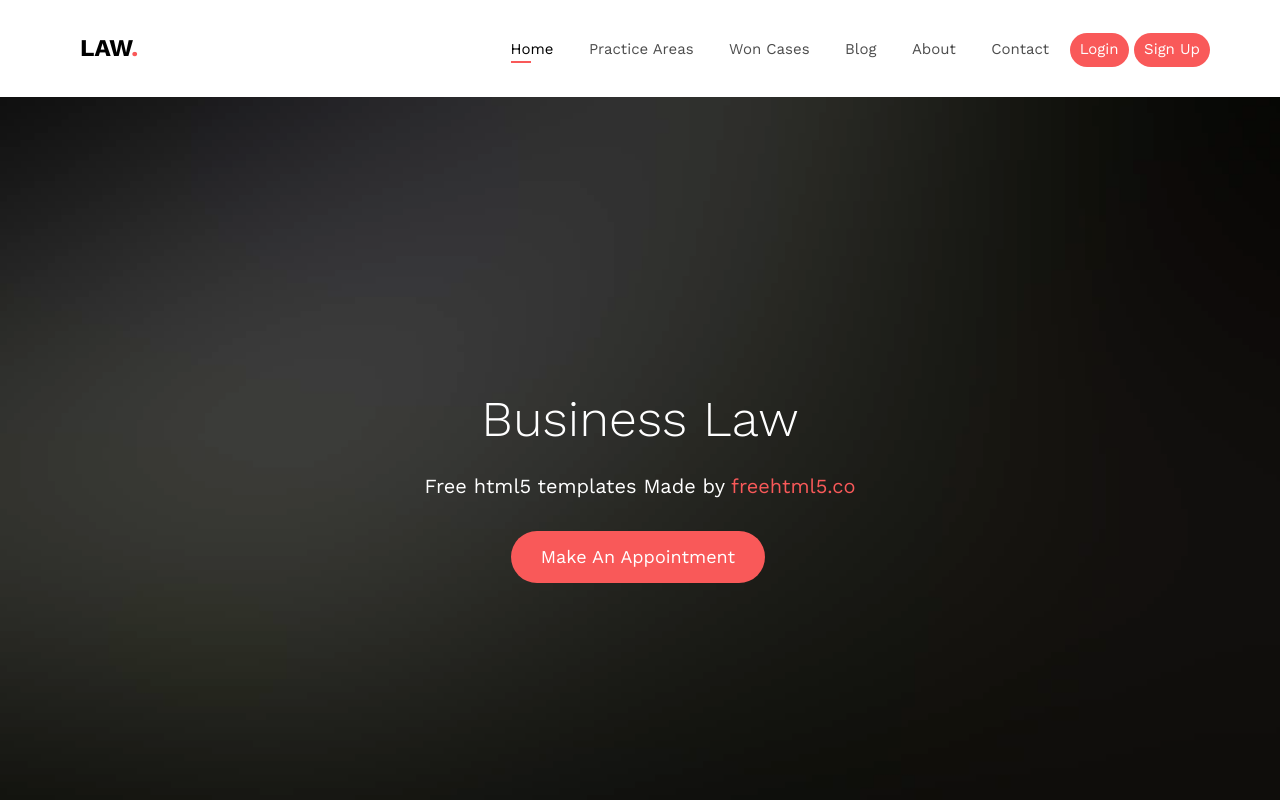
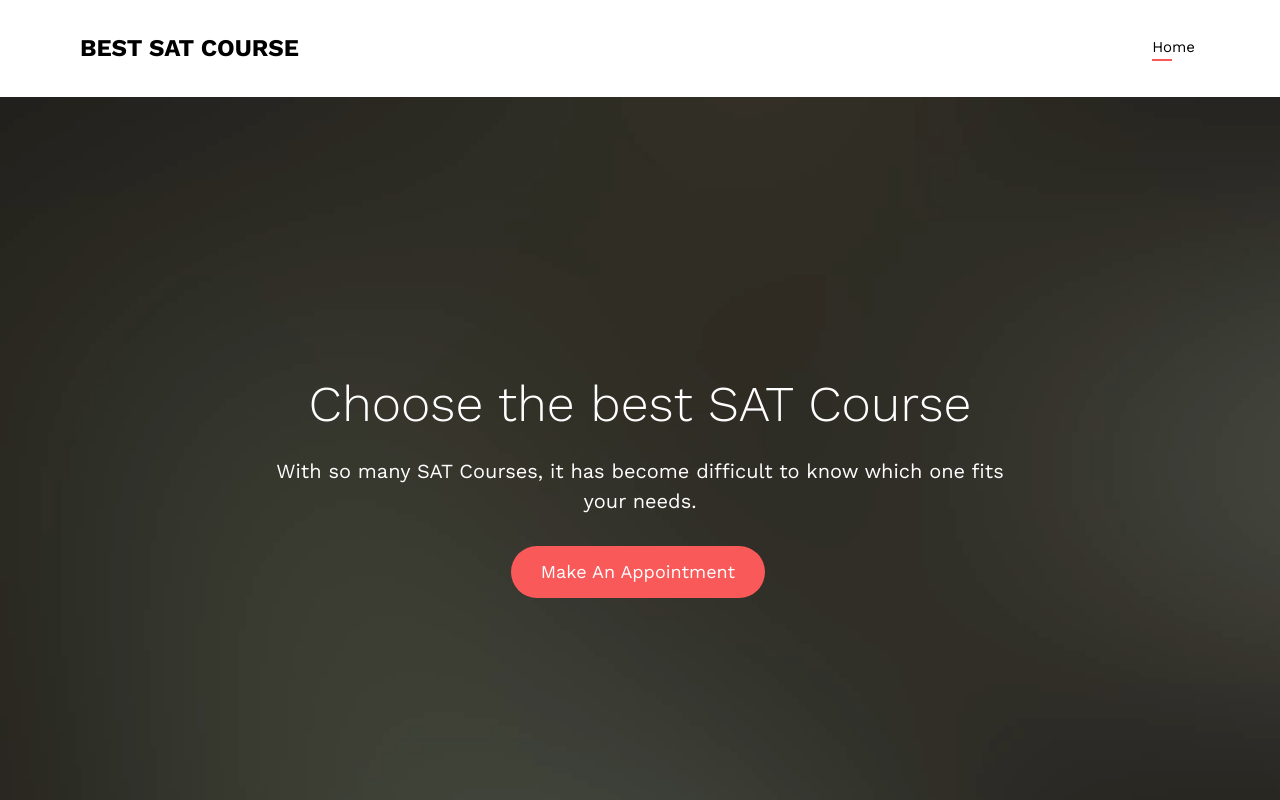
Before and after one commit to vpblin/best-sat-course, a plain HTML site: page index.html in a window 1280 px wide. Shown: the top 800 px of the page. Drawn offline with nearby package versions, Linux system fonts and the light colour scheme; files whose address does not match are found by name.

Commit message:
index.html updated

```diff
--- a/index.html
+++ b/index.html
@@ -58,27 +58,27 @@
 		<div class="top-menu">
 			<div class="container">
 				<div class="row">
-					<div class="col-xs-2">
-						<div id="fh5co-logo"><a href="index.html">Law<span>.</span></a></div>
+					<div class="col-xs-3">
+						<div id="fh5co-logo"><a href="index.html">BEST SAT COURSE</a></div>
 					</div>
-					<div class="col-xs-10 text-right menu-1">
+					<div class="col-xs-9 text-right menu-1">
 						<ul>
 							<li class="active"><a href="index.html">Home</a></li>
-							<li><a href="practice.html">Practice Areas</a></li>
-							<li><a href="won.html">Won Cases</a></li>
-							<li class="has-dropdown">
-								<a href="blog.html">Blog</a>
-								<ul class="dropdown">
-									<li><a href="#">Web Design</a></li>
-									<li><a href="#">eCommerce</a></li>
-									<li><a href="#">Branding</a></li>
-									<li><a href="#">API</a></li>
-								</ul>
-							</li>
-							<li><a href="about.html">About</a></li>
-							<li><a href="contact.html">Contact</a></li>
-							<li class="btn-cta"><a href="#"><span>Login</span></a></li>
-							<li class="btn-cta"><a href="#"><span>Sign Up</span></a></li>
+							<!--<li><a href="practice.html">Practice Areas</a></li>-->
+							<!--<li><a href="won.html">Won Cases</a></li>-->
+							<!--<li class="has-dropdown">-->
+							<!--	<a href="blog.html">Blog</a>-->
+							<!--	<ul class="dropdown">-->
+							<!--		<li><a href="#">Web Design</a></li>-->
+							<!--		<li><a href="#">eCommerce</a></li>-->
+							<!--		<li><a href="#">Branding</a></li>-->
+							<!--		<li><a href="#">API</a></li>-->
+							<!--	</ul>-->
+							<!--</li>-->
+							<!--<li><a href="about.html">About</a></li>-->
+							<!--<li><a href="contact.html">Contact</a></li>-->
+							<!--<li class="btn-cta"><a href="#"><span>Login</span></a></li>-->
+							<!--<li class="btn-cta"><a href="#"><span>Sign Up</span></a></li>-->
 						</ul>
 					</div>
 				</div>
@@ -96,42 +96,42 @@
 		   			<div class="row">
 			   			<div class="col-md-8 col-md-offset-2 text-center js-fullheight slider-text">
 			   				<div class="slider-text-inner">
-			   					<h1>Expert Legal Solutions</h1>
-									<h2>Free html5 templates Made by <a href="http://freehtml5.co/" target="_blank">freehtml5.co</a></h2>
+			   					<h1>Choose the best SAT Course</h1>
+									<h2>With so many SAT Courses, it has become difficult to know which one fits your needs. </h2>
 									<p><a class="btn btn-primary btn-lg" href="#">Make An Appointment</a></p>
 			   				</div>
 			   			</div>
 			   		</div>
 		   		</div>
 		   	</li>
-		   	<li style="background-image: url(images/img_bg_2.jpg);">
-		   		<div class="overlay-gradient"></div>
-		   		<div class="container">
-		   			<div class="row">
-			   			<div class="col-md-8 col-md-offset-2 text-center js-fullheight slider-text">
-			   				<div class="slider-text-inner">
-			   					<h1>Business Law</h1>
-									<h2>Free html5 templates Made by <a href="http://freehtml5.co/" target="_blank">freehtml5.co</a></h2>
-									<p><a class="btn btn-primary btn-lg btn-learn" href="#">Make An Appointment</a></p>
-			   				</div>
-			   			</div>
-			   		</div>
-		   		</div>
-		   	</li>
-		   	<li style="background-image: url(images/img_bg_3.jpg);">
-		   		<div class="overlay-gradient"></div>
-		   		<div class="container">
-		   			<div class="row">
-			   			<div class="col-md-8 col-md-offset-2 text-center js-fullheight slider-text">
-			   				<div class="slider-text-inner">
-			   					<h1>Defend Your Constitutional Right with Legal Help</h1>
-									<h2>Free html5 templates Made by <a href="http://freehtml5.co/" target="_blank">freehtml5.co</a></h2>
-									<p><a class="btn btn-primary btn-lg btn-learn" href="#">Make An Appointment</a></p>
-			   				</div>
-			   			</div>
-			   		</div>
-		   		</div>
-		   	</li>
+		   	<!--<li style="background-image: url(images/img_bg_2.jpg);">-->
+		   	<!--	<div class="overlay-gradient"></div>-->
+		   	<!--	<div class="container">-->
+		   	<!--		<div class="row">-->
+			   <!--			<div class="col-md-8 col-md-offset-2 text-center js-fullheight slider-text">-->
+			   <!--				<div class="slider-text-inner">-->
+			   <!--					<h1>Business Law</h1>-->
+						<!--			<h2>Free html5 templates Made by <a href="http://freehtml5.co/" target="_blank">freehtml5.co</a></h2>-->
+						<!--			<p><a class="btn btn-primary btn-lg btn-learn" href="#">Make An Appointment</a></p>-->
+			   <!--				</div>-->
+			   <!--			</div>-->
+			   <!--		</div>-->
+		   	<!--	</div>-->
+		   	<!--</li>-->
+		   	<!--<li style="background-image: url(images/img_bg_3.jpg);">-->
+		   	<!--	<div class="overlay-gradient"></div>-->
+		   	<!--	<div class="container">-->
+		   	<!--		<div class="row">-->
+			   <!--			<div class="col-md-8 col-md-offset-2 text-center js-fullheight slider-text">-->
+			   <!--				<div class="slider-text-inner">-->
+			   <!--					<h1>Defend Your Constitutional Right with Legal Help</h1>-->
+						<!--			<h2>Free html5 templates Made by <a href="http://freehtml5.co/" target="_blank">freehtml5.co</a></h2>-->
+						<!--			<p><a class="btn btn-primary btn-lg btn-learn" href="#">Make An Appointment</a></p>-->
+			   <!--				</div>-->
+			   <!--			</div>-->
+			   <!--		</div>-->
+		   	<!--	</div>-->
+		   	<!--</li>		   	-->
 		  	</ul>
 	  	</div>
 	</aside>
```
